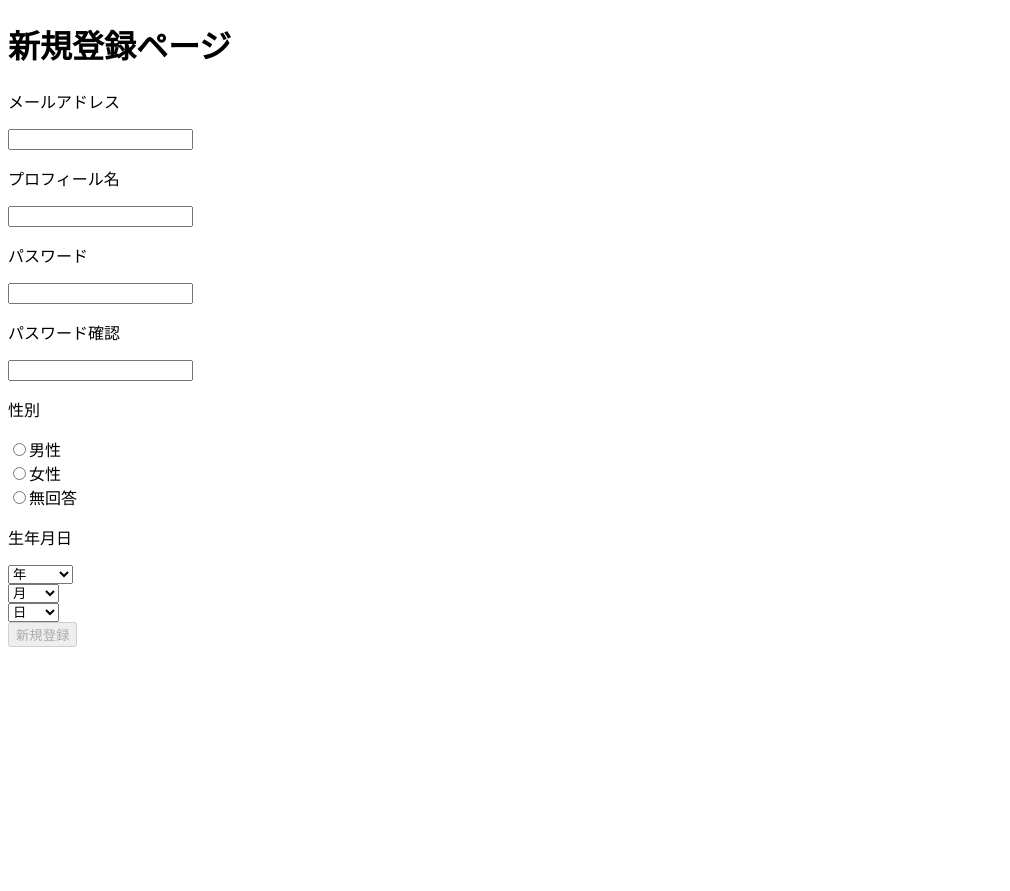
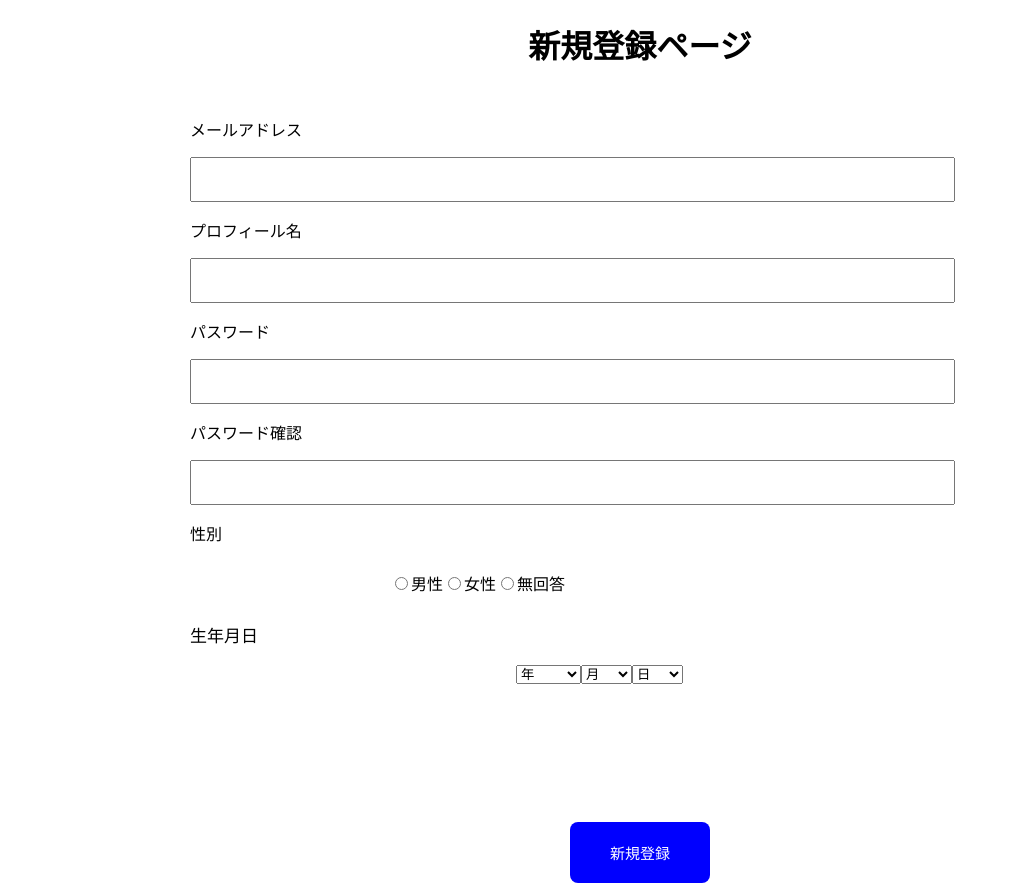
Before and after one commit to itc-s22020/QAapp-PBL, a Next.js app: page /signUp in a window 1280 px wide. Shown: the whole page, without its empty margins (0-1010 px from the left). Before the commit the page ends 800 px from the top, so only its background shows below. Built offline with nearby package versions, Linux system fonts and the light colour scheme.

Commit message:
css tuika

```diff
--- a/src/pages/signUp.js
+++ b/src/pages/signUp.js
@@ -1,6 +1,7 @@
 import Link from 'next/link';
 import styles from '../styles/signUp.module.css'
 import { useState } from 'react';
+import axios from "axios"
 
 export default function signUp() {
   const [selectedOption, setSelectedOption] = useState('');
@@ -12,6 +13,12 @@
   const [selectedMonth, setSelectedMonth] = useState('');
   const [selectedDay, setSelectedDay] = useState('');
   const [selectedGender, setSelectedGender] = useState('');
+
+/*  fetch(`${API_HOST}/api/user/check`, {credentials: 'include'})
+    .then((r) => r.json())
+    .then((d) => {
+        console.log(`${d.user}としてログインしています`)
+    })*/
 
   const StartYear = 1970;
   const endYear = 2023;
@@ -61,6 +68,21 @@
     setSelectedGender(e.target.value);
   };
 
+  const handleSubmit = async(e) => {
+    e.preventDefault()
+    if (selectedPassword !== selectedPasswordconfirmation){
+	    return
+    }
+/*    try {
+      const response = await axios.post(`${API_HOST}/api/user/login`,{
+	      password:selectedPassword,
+	      name:selectedName,
+	      mail:selectedMail,
+	      gender:selectedGender,
+      })
+    }catch(e){
+    }*/
+  }
   return (
     <div className={styles.container}>
       <h1 className={styles.h1}>新規登録ページ</h1>
@@ -102,9 +124,9 @@
 	    required
 	  />
 	  <p>性別</p>
-	  <div className="form-check form-check-inline">
+	  <div className={styles.to1}>
             <input
-	      className="form-check-input"
+	      className={styles.button}
 	      type="radio"
 	      name="inlineRadioOptions"
 	      id="inlineRadio1"
@@ -113,14 +135,11 @@
 	      onChange={handleGenderChange}
 	    />
             <label
-	      className="form-check-label"
+	      className={styles.label1}
 	      htmlFor="inlineRadio1">男性
 	    </label>
-	  </div>
-
-	  <div className="form-check form-check-inline">
               <input
-	    className="form-check-input"
+                className={styles.button}
                 type="radio"
                 name="inlineRadioOptions"
                 id="inlineRadio2"
@@ -129,13 +148,11 @@
                 onChange={handleGenderChange}
               />
               <label
-	    className="form-check-label"
+              className={styles.lavel2}
               htmlFor="inlineRadio2">女性
               </label>
-          </div>
-	  <div className="form-check form-check-inline">
             <input
-	      className="form-check-input"
+              className={styles.button}
               type="radio"
               name="inlineRadioOptions"
               id="inlineRadio3"
@@ -144,12 +161,13 @@
               onChange={handleGenderChange}
             />
             <label
-	      className="form-check-label"
+              className={styles.lavel3}
               htmlFor="inlineRadio3">無回答
             </label>
 	  </div>
+	  <div className={`${styles.birthDateContainer}`}>
 	    <p>生年月日</p>
-	  <div>
+	    <div className={`${styles.option1}`}>
 	      <select value={selectedYear} onChange={handleYearChange}>
 	        <option value="">年</option>
 	        {years.map((year) => (
@@ -158,8 +176,6 @@
 	          </option>
 	        ))}
 	      </select>
-	  </div>
-	  <div>
               <select value={selectedMonth} onChange={handleMonthChange}>
                 <option value="">月</option>
                 {months.map((month, index) => (
@@ -168,8 +184,6 @@
                   </option>
                  ))}
               </select>
-	  </div>
-	  <div>
               <select value={selectedDay} onChange={handleDayChange}>
                 <option value="">日</option>
                 {days.map((day, index) => (
@@ -180,17 +194,17 @@
                </select>
 	    </div>
 	  </div>
+	</div>
         <div className={styles.footer}>
-          <Link href="/login">
             <button
 	      type="submit"
 	      id="button"
 	      className={styles.blueButton}
 	      disabled={!selectedName || !selectedGender || !selectedYear || !selectedMonth || !selectedDay}
+	      onClick={handleSubmit}
 	    >
 	    新規登録
 	    </button>
-          </Link>
         </div>
     </div>
  );
--- a/src/styles/signUp.module.css
+++ b/src/styles/signUp.module.css
@@ -1,4 +1,4 @@
-/*.container{
+.container{
 }
 
 .h1{
@@ -6,25 +6,48 @@
 }
 
 .content{
-	width: 350px;
+	/*width: 453px;
 	height: 200px;
-	padding: 16px 32px;
+	padding: 12px 32px;*/
+	padding: 12px 32px;
+	margin-left: 150px;
 }
 
 .input1,
 .input2,
 .input3,
 .input4{
-        padding: 7px 80px;
+        padding: 13px;
+	width: 70%;
 }
 
-.button {
-   	padding: 16px 32px;
-  	font-size: 18px;
-  	background-color: #007bff;
- 	color: white;
-  	border: none;
-  	border-radius: 8px;
-	cursor: pointer;
-	margin-top: 45%;
-}*/
+.footer {
+  	margin-top: 10%;
+	text-align: center;
+}
+
+
+.blueButton {
+  background-color: blue;
+  color: white;
+  border: none;
+  padding: 20px 40px;
+  cursor: pointer;
+  border: none;
+  border-radius: 8px;
+  font-size: 15px;
+}
+
+.birthDateContainer {
+	font-size: 17px;
+}
+
+.option1{
+	width: 78%;
+	text-align: center;
+
+}
+
+.to1{
+	padding: 10px 200px;
+}
```
Lines whose indentation alone changed are shown as unchanged.
